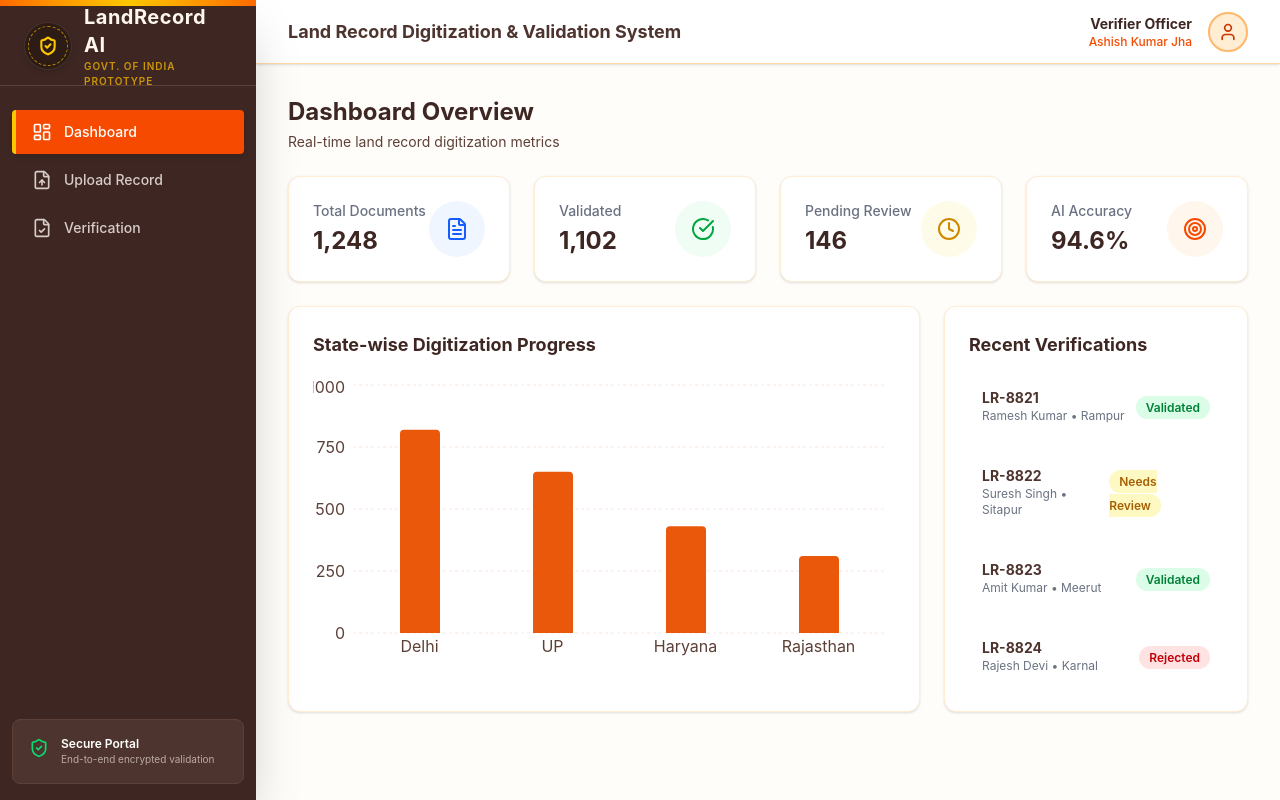
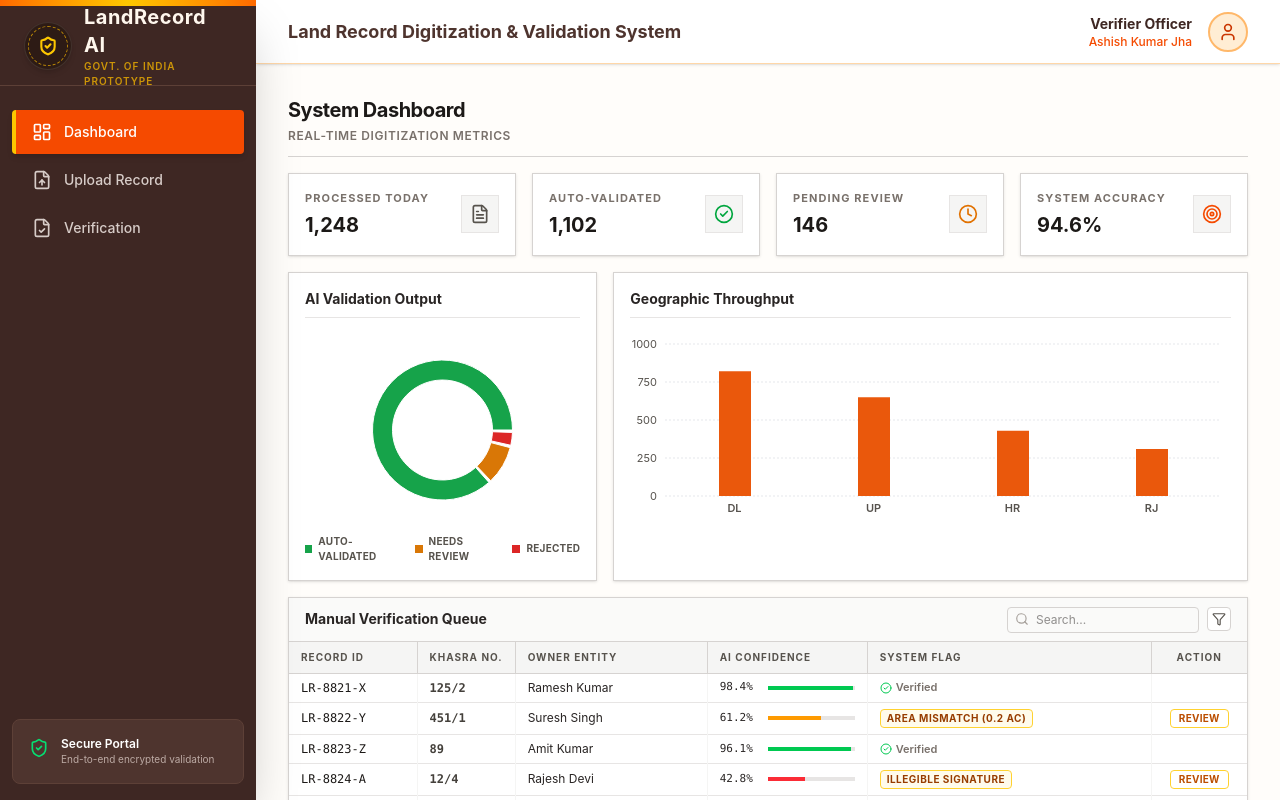
Before and after one commit to aayushtiwari13/LandRecord-Ai, a React (Vite) app in the folder frontend/: page /dashboard in a window 1280 px wide. Built offline with nearby package versions, Linux system fonts and the light colour scheme.

Commit message:
Basic Dashboard completed

```diff
--- a/frontend/src/pages/Dashboard.jsx
+++ b/frontend/src/pages/Dashboard.jsx
@@ -1,99 +1,172 @@
 import React from 'react';
-import { BarChart, Bar, XAxis, YAxis, CartesianGrid, Tooltip, ResponsiveContainer } from 'recharts';
-import { FileText, CheckCircle, Clock, Target } from 'lucide-react';
+import { BarChart, Bar, XAxis, YAxis, CartesianGrid, Tooltip, ResponsiveContainer, PieChart, Pie, Cell } from 'recharts';
+import { AlertTriangle, CheckCircle2, FileText, Target, Clock, Search, Filter } from 'lucide-react';
 
 export default function Dashboard() {
-  // 1. Mock Data for Top Cards
+  // Metric Data
   const stats = [
-    { title: "Total Documents", value: "1,248", icon: <FileText className="text-blue-600" />, bg: "bg-blue-50" },
-    { title: "Validated", value: "1,102", icon: <CheckCircle className="text-green-600" />, bg: "bg-green-50" },
-    { title: "Pending Review", value: "146", icon: <Clock className="text-yellow-600" />, bg: "bg-yellow-50" },
-    { title: "AI Accuracy", value: "94.6%", icon: <Target className="text-orange-600" />, bg: "bg-orange-50" },
+    { title: "Processed Today", value: "1,248", icon: <FileText className="w-5 h-5 text-stone-600" /> },
+    { title: "Auto-Validated", value: "1,102", icon: <CheckCircle2 className="w-5 h-5 text-green-600" /> },
+    { title: "Pending Review", value: "146", icon: <Clock className="w-5 h-5 text-amber-600" /> },
+    { title: "System Accuracy", value: "94.6%", icon: <Target className="w-5 h-5 text-orange-600" /> },
   ];
 
-  // 2. Mock Data for Chart
-  const chartData = [
-    { state: 'Delhi', records: 820 },
-    { state: 'UP', records: 650 },
-    { state: 'Haryana', records: 430 },
-    { state: 'Rajasthan', records: 310 },
+  // Chart Data
+  const validationData = [
+    { name: 'Auto-Validated', value: 88, color: '#16a34a' },
+    { name: 'Needs Review', value: 9, color: '#d97706' },
+    { name: 'Rejected', value: 3, color: '#dc2626' },
   ];
 
-  // 3. Mock Data for Recent Records Table
-  const recentRecords = [
-    { id: "LR-8821", owner: "Ramesh Kumar", village: "Rampur", status: "Validated" },
-    { id: "LR-8822", owner: "Suresh Singh", village: "Sitapur", status: "Needs Review" },
-    { id: "LR-8823", owner: "Amit Kumar", village: "Meerut", status: "Validated" },
-    { id: "LR-8824", owner: "Rajesh Devi", village: "Karnal", status: "Rejected" },
+  const stateData = [
+    { state: 'DL', records: 820 },
+    { state: 'UP', records: 650 },
+    { state: 'HR', records: 430 },
+    { state: 'RJ', records: 310 },
+  ];
+
+  // Table Data
+  const verificationQueue = [
+    { id: "LR-8821-X", khasra: "125/2", owner: "Ramesh Kumar", confidence: 98.4, issue: "None", status: "Verified" },
+    { id: "LR-8822-Y", khasra: "451/1", owner: "Suresh Singh", confidence: 61.2, issue: "Area Mismatch (0.2 Ac)", status: "Review" },
+    { id: "LR-8823-Z", khasra: "89", owner: "Amit Kumar", confidence: 96.1, issue: "None", status: "Verified" },
+    { id: "LR-8824-A", khasra: "12/4", owner: "Rajesh Devi", confidence: 42.8, issue: "Illegible Signature", status: "Review" },
+    { id: "LR-8825-B", khasra: "77/2", owner: "Sunita Sharma", confidence: 94.9, issue: "None", status: "Verified" },
+    { id: "LR-8826-C", khasra: "102", owner: "Vikram Singh", confidence: 21.0, issue: "Khata Not Found", status: "Critical" },
   ];
 
   return (
-    <div className="space-y-6">
+    <div className="space-y-4 max-w-[1600px] mx-auto text-stone-800 font-sans">
 
-      {/* Page Header */}
-      <div>
-        <h1 className="text-2xl font-bold text-[#3E2723]">Dashboard Overview</h1>
-        <p className="text-sm text-[#5D4037] mt-1">Real-time land record digitization metrics</p>
+      {/* Header */}
+      <div className="border-b border-stone-300 pb-3 flex justify-between items-end">
+        <div>
+          <h1 className="text-xl font-bold text-stone-900 tracking-tight">System Dashboard</h1>
+          <p className="text-xs text-stone-500 mt-1 uppercase tracking-wider font-semibold">Real-time Digitization Metrics</p>
+        </div>
       </div>
 
-      {/* 4 Stat Cards */}
-      <div className="grid grid-cols-1 md:grid-cols-2 lg:grid-cols-4 gap-6">
+      {/* Top Metrics Grid */}
+      <div className="grid grid-cols-1 md:grid-cols-4 gap-4">
         {stats.map((stat, index) => (
-          <div key={index} className="bg-white p-6 rounded-xl shadow-sm border border-orange-100 flex items-center justify-between">
+          <div key={index} className="bg-white border border-stone-300 p-4 flex justify-between items-center shadow-sm">
             <div>
-              <p className="text-sm font-medium text-gray-500 mb-1">{stat.title}</p>
-              <h3 className="text-2xl font-bold text-[#3E2723]">{stat.value}</h3>
+              <p className="text-[11px] font-bold text-stone-500 uppercase tracking-widest mb-1">{stat.title}</p>
+              <h3 className="text-xl font-bold text-stone-900">{stat.value}</h3>
             </div>
-            <div className={`p-4 rounded-full ${stat.bg}`}>
+            <div className="bg-stone-100 p-2 border border-stone-200">
               {stat.icon}
             </div>
           </div>
         ))}
       </div>
 
-      {/* Chart and Table Section */}
-      <div className="grid grid-cols-1 lg:grid-cols-3 gap-6">
-
-        {/* Left Side: Bar Chart (Takes up 2 columns) */}
-        <div className="bg-white p-6 rounded-xl shadow-sm border border-orange-100 lg:col-span-2">
-          <h2 className="text-lg font-bold text-[#3E2723] mb-4">State-wise Digitization Progress</h2>
-          <div className="h-72">
+      {/* Charts Row */}
+      <div className="grid grid-cols-1 lg:grid-cols-3 gap-4">
+        {/* Validation Donut */}
+        <div className="bg-white border border-stone-300 p-4 shadow-sm flex flex-col">
+          <h2 className="text-sm font-bold text-stone-800 mb-4 border-b border-stone-200 pb-2">AI Validation Output</h2>
+          <div className="h-48">
             <ResponsiveContainer width="100%" height="100%">
-              <BarChart data={chartData} margin={{ top: 10, right: 10, left: -20, bottom: 0 }}>
-                <CartesianGrid strokeDasharray="3 3" vertical={false} stroke="#fee6dc" />
-                <XAxis dataKey="state" axisLine={false} tickLine={false} tick={{fill: '#5D4037'}} />
-                <YAxis axisLine={false} tickLine={false} tick={{fill: '#5D4037'}} />
-                <Tooltip cursor={{fill: '#fff7ed'}} contentStyle={{ borderRadius: '8px', border: 'none', boxShadow: '0 4px 6px -1px rgb(0 0 0 / 0.1)' }} />
-                <Bar dataKey="records" fill="#ea580c" radius={[4, 4, 0, 0]} barSize={40} />
-              </BarChart>
+              <PieChart>
+                <Pie data={validationData} innerRadius={50} outerRadius={70} paddingAngle={2} dataKey="value">
+                  {validationData.map((entry, index) => (
+                    <Cell key={`cell-${index}`} fill={entry.color} />
+                  ))}
+                </Pie>
+                <Tooltip formatter={(value) => `${value}%`} contentStyle={{ borderRadius: '0', fontSize: '12px' }} />
+              </PieChart>
             </ResponsiveContainer>
           </div>
-        </div>
-
-        {/* Right Side: Recent Records Table (Takes up 1 column) */}
-        <div className="bg-white p-6 rounded-xl shadow-sm border border-orange-100">
-          <h2 className="text-lg font-bold text-[#3E2723] mb-4">Recent Verifications</h2>
-          <div className="space-y-4">
-            {recentRecords.map((record, index) => (
-              <div key={index} className="flex items-center justify-between p-3 hover:bg-orange-50/50 rounded-lg transition-colors border border-transparent hover:border-orange-100">
-                <div>
-                  <p className="text-sm font-bold text-[#4E342E]">{record.id}</p>
-                  <p className="text-xs text-gray-500">{record.owner} • {record.village}</p>
-                </div>
-                <div>
-                  <span className={`text-xs font-semibold px-2.5 py-1 rounded-full ${
-                    record.status === 'Validated' ? 'bg-green-100 text-green-700' :
-                    record.status === 'Needs Review' ? 'bg-yellow-100 text-yellow-700' :
-                    'bg-red-100 text-red-700'
-                  }`}>
-                    {record.status}
-                  </span>
-                </div>
+          <div className="flex justify-center gap-3 mt-2">
+            {validationData.map((item, idx) => (
+              <div key={idx} className="flex items-center text-[10px] font-bold text-stone-600 uppercase tracking-wide">
+                <div className="w-2 h-2 mr-1.5" style={{ backgroundColor: item.color }}></div>
+                {item.name}
               </div>
             ))}
           </div>
         </div>
 
+        {/* State Progress Bar */}
+        <div className="lg:col-span-2 bg-white border border-stone-300 p-4 shadow-sm flex flex-col">
+          <h2 className="text-sm font-bold text-stone-800 mb-4 border-b border-stone-200 pb-2">Geographic Throughput</h2>
+          <div className="h-48 w-full">
+            <ResponsiveContainer width="100%" height="100%">
+              <BarChart data={stateData} margin={{ top: 10, right: 10, left: -25, bottom: 0 }}>
+                <CartesianGrid strokeDasharray="2 2" vertical={false} stroke="#e5e7eb" />
+                <XAxis dataKey="state" axisLine={false} tickLine={false} tick={{fill: '#57534e', fontSize: 11, fontWeight: 600}} />
+                <YAxis axisLine={false} tickLine={false} tick={{fill: '#57534e', fontSize: 11}} />
+                <Tooltip cursor={{fill: '#f5f5f4'}} contentStyle={{ borderRadius: '0', fontSize: '12px' }} />
+                <Bar dataKey="records" fill="#ea580c" barSize={32} />
+              </BarChart>
+            </ResponsiveContainer>
+          </div>
+        </div>
+      </div>
+
+      {/* Ultra-Dense Data Table */}
+      <div className="bg-white border border-stone-300 shadow-sm flex flex-col w-full">
+        <div className="px-4 py-2 border-b border-stone-300 flex justify-between items-center bg-stone-50">
+          <h2 className="text-sm font-bold text-stone-800">Manual Verification Queue</h2>
+          <div className="flex items-center space-x-2">
+            <div className="relative">
+              <Search className="w-3.5 h-3.5 absolute left-2 top-1.5 text-stone-400" />
+              <input type="text" placeholder="Search..." className="pl-7 pr-2 py-1 text-xs border border-stone-300 rounded-sm focus:outline-none focus:border-amber-500 w-48" />
+            </div>
+            <button className="p-1 border border-stone-300 rounded-sm bg-white hover:bg-stone-100"><Filter className="w-3.5 h-3.5 text-stone-600" /></button>
+          </div>
+        </div>
+
+        <div className="w-full overflow-hidden">
+          <table className="w-full text-left border-collapse whitespace-nowrap">
+            <thead>
+              <tr className="bg-stone-100 border-b border-stone-300 text-[10px] font-bold text-stone-600 uppercase tracking-widest divide-x divide-stone-300">
+                <th className="px-3 py-2 w-32">Record ID</th>
+                <th className="px-3 py-2 w-24">Khasra No.</th>
+                <th className="px-3 py-2 w-48">Owner Entity</th>
+                <th className="px-3 py-2 w-40">AI Confidence</th>
+                <th className="px-3 py-2">System Flag</th>
+                <th className="px-3 py-2 w-24 text-center">Action</th>
+              </tr>
+            </thead>
+            <tbody className="divide-y divide-stone-200 text-xs">
+              {verificationQueue.map((record, index) => (
+                <tr key={index} className="hover:bg-amber-50/50 divide-x divide-stone-100">
+                  <td className="px-3 py-1.5 font-mono text-stone-900">{record.id}</td>
+                  <td className="px-3 py-1.5 font-mono font-semibold text-stone-700">{record.khasra}</td>
+                  <td className="px-3 py-1.5 text-stone-800">{record.owner}</td>
+                  <td className="px-3 py-1.5">
+                    <div className="flex items-center">
+                      <span className="font-mono w-10 text-[11px]">{record.confidence}%</span>
+                      <div className="flex-1 h-1 bg-stone-200 ml-2">
+                        <div className={`h-full ${record.confidence > 90 ? 'bg-green-500' : record.confidence > 50 ? 'bg-amber-500' : 'bg-red-500'}`} style={{ width: `${record.confidence}%` }}></div>
+                      </div>
+                    </div>
+                  </td>
+                  <td className="px-3 py-1.5">
+                    {record.status === 'Verified' ? (
+                      <span className="text-stone-500 flex items-center text-[11px] font-semibold"><CheckCircle2 className="w-3 h-3 mr-1 text-green-500"/> Verified</span>
+                    ) : (
+                      <span className={`inline-flex items-center px-1.5 py-0.5 text-[10px] font-bold uppercase tracking-wider border rounded-sm ${
+                        record.status === 'Critical' ? 'bg-red-50 text-red-700 border-red-300' : 'bg-amber-50 text-amber-800 border-amber-300'
+                      }`}>
+                        {record.issue}
+                      </span>
+                    )}
+                  </td>
+                  <td className="px-3 py-1.5 text-center">
+                    {record.status !== 'Verified' && (
+                      <button className="text-[10px] font-bold uppercase tracking-wide text-amber-700 bg-white border border-amber-300 px-2 py-0.5 rounded-sm hover:bg-amber-50">
+                        Review
+                      </button>
+                    )}
+                  </td>
+                </tr>
+              ))}
+            </tbody>
+          </table>
+        </div>
       </div>
     </div>
   );
```
